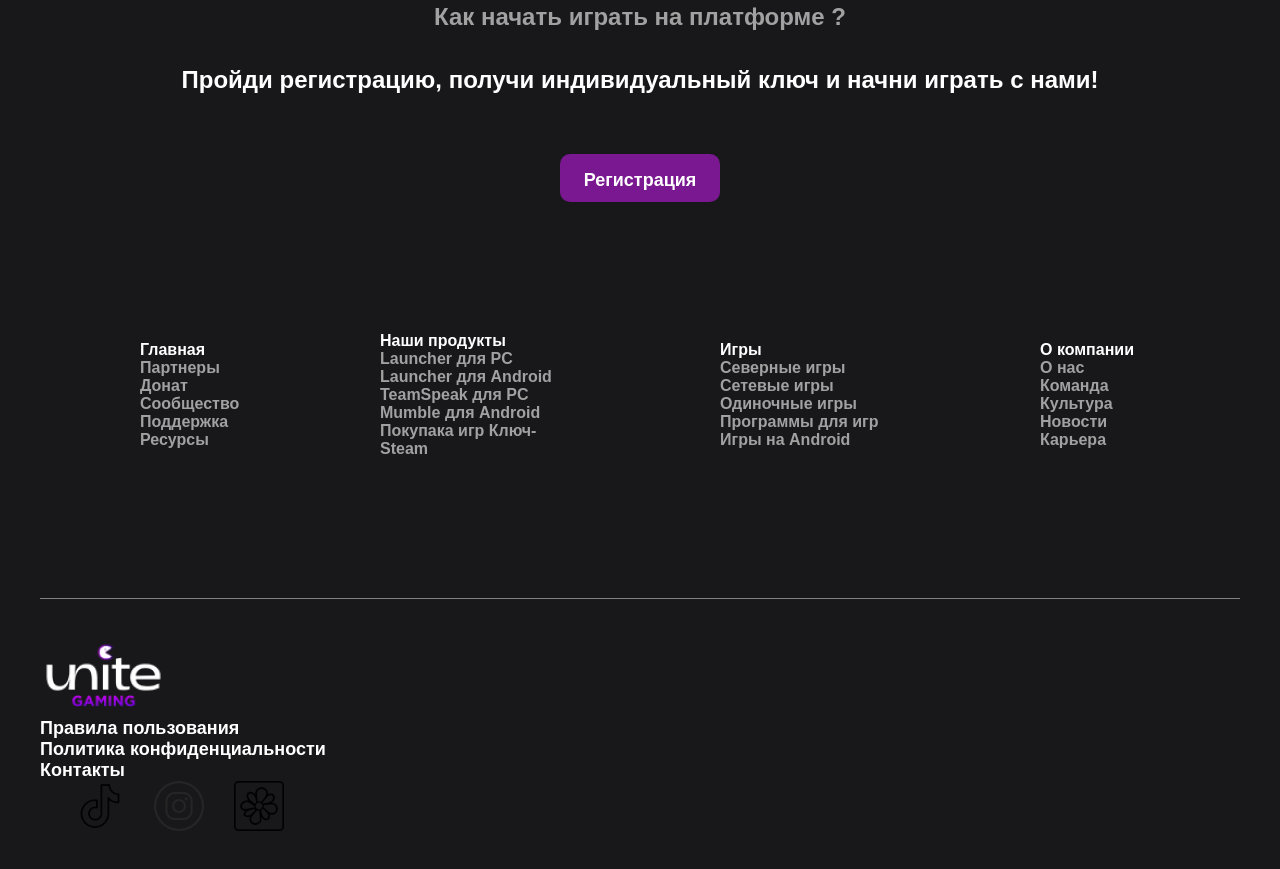
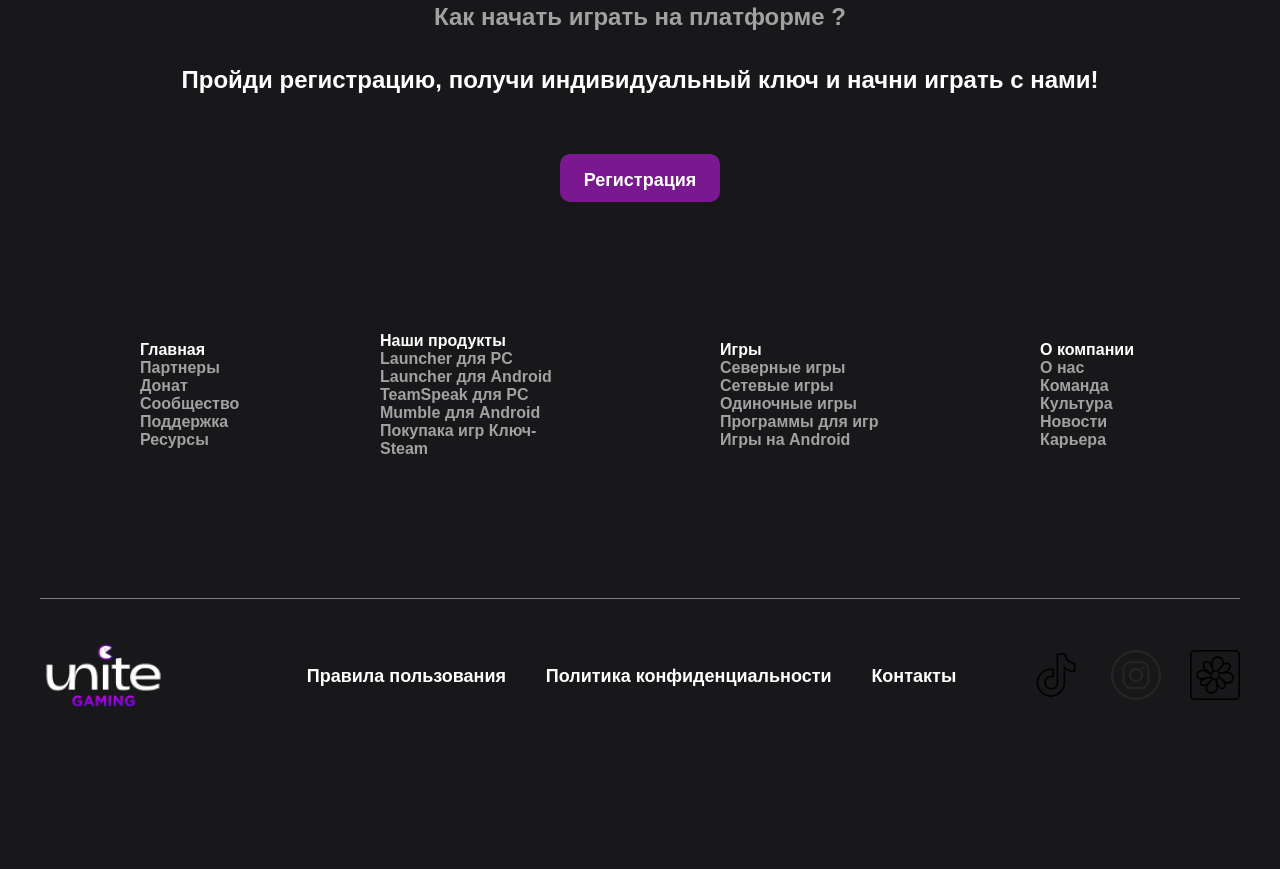
Before and after one commit to Urbazaika/Figma, a plain HTML site: page index.html in a window 1280 px wide. Shown: the part 8113-8982 px from the top of the page. After the commit the page ends 8887 px from the top, so only its background shows below. Drawn offline with Linux system fonts and the light colour scheme.

Commit message:
Update index.html

```diff
--- a/index.html
+++ b/index.html
@@ -274,7 +274,7 @@
         </section>
         <section>
             <div class="conList">
-                <ul class="nav_likt">
+                <ul class="nav_list">
                     <img class="conLogo" src="pauk/logo-top 2.png"></img>
                  <li class="nav_item">
                        <a href="#"  class="nav_link">Правила пользования</a>
```
